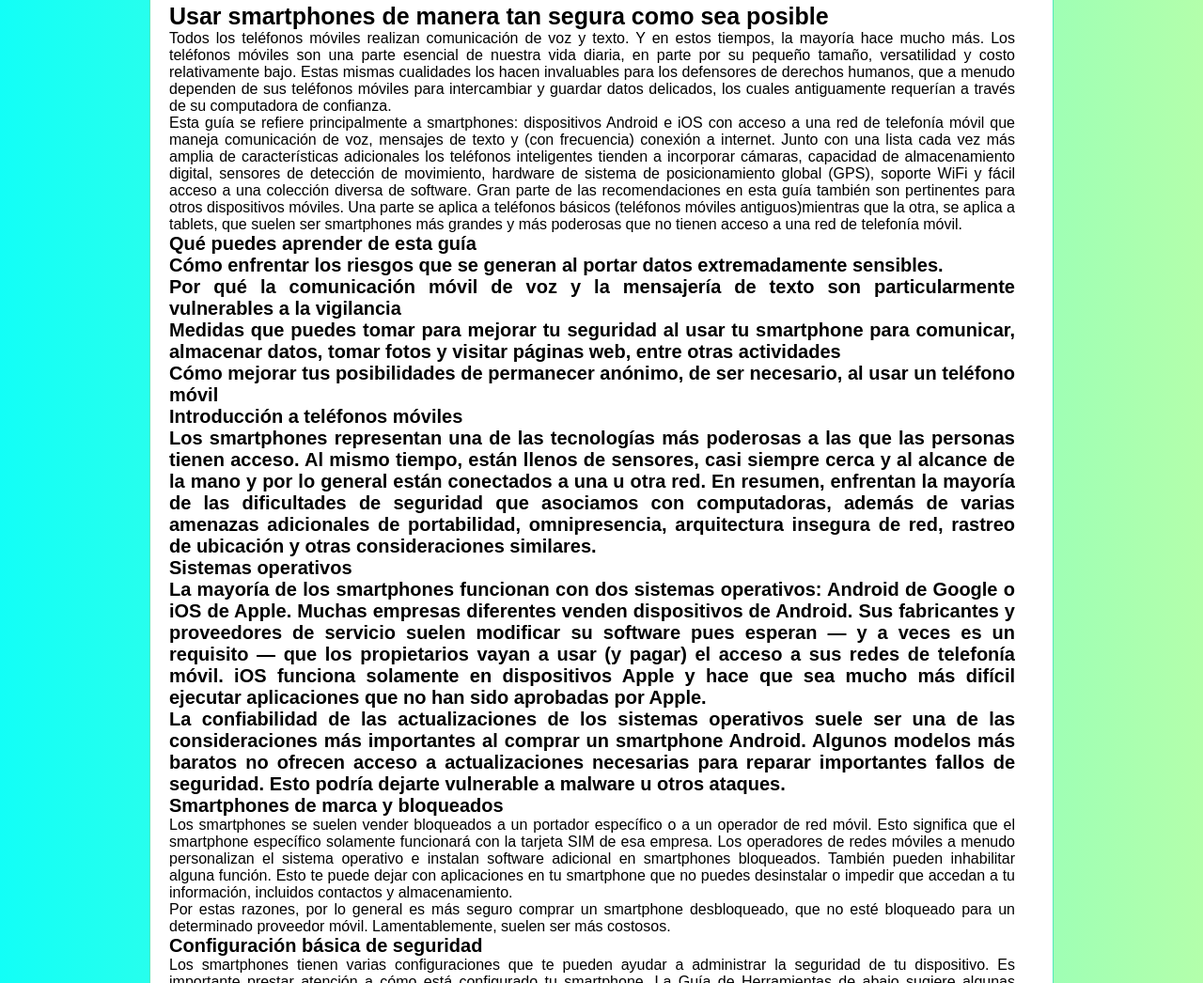
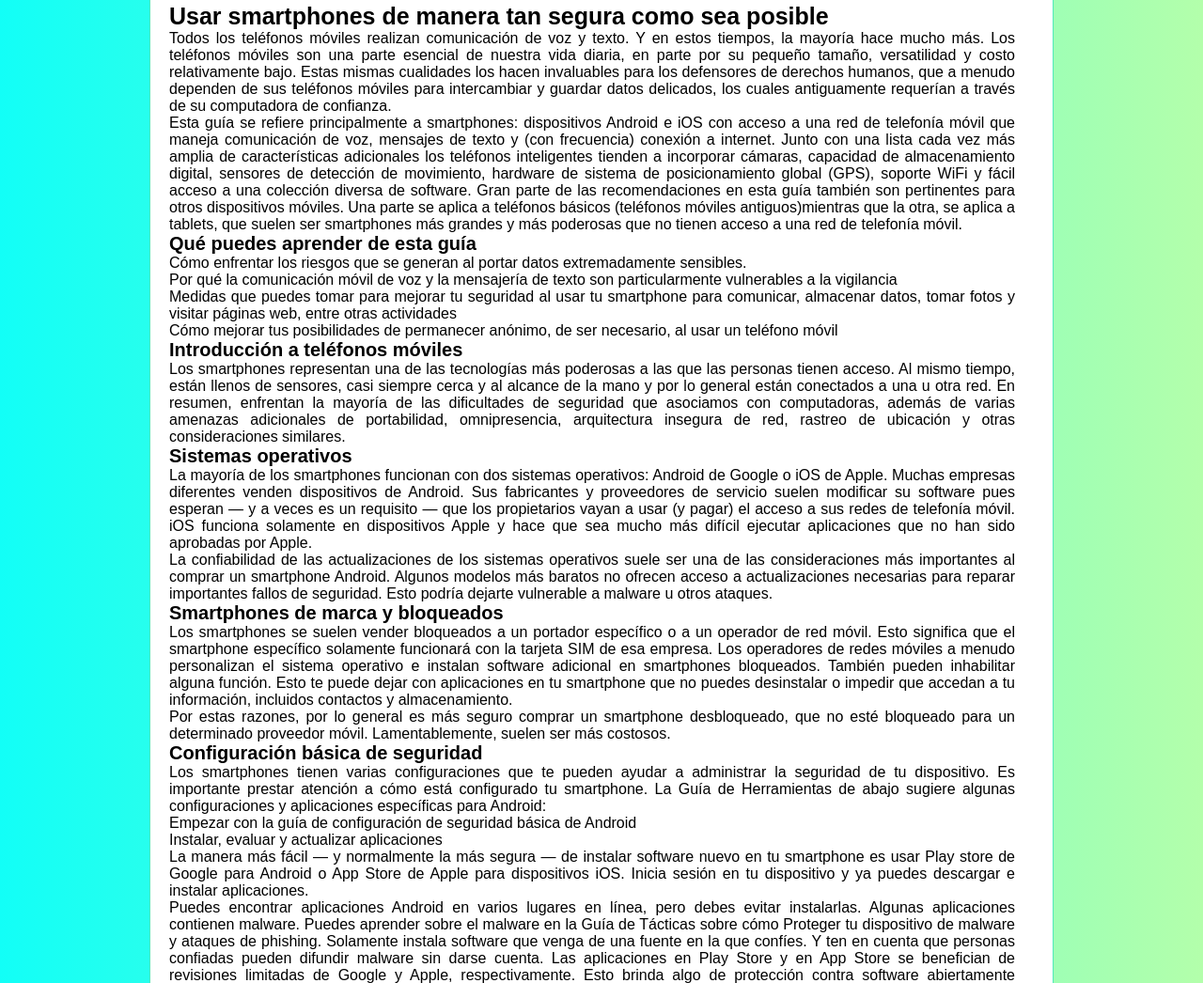
Before and after one commit to informatica604/rosario, a plain HTML site: page paguina6.html in a window 1280 px wide. Shown: the part 137-1183 px from the top of the page at 94% size. Drawn offline with Linux system fonts and the light colour scheme.

Commit message:
Add files via upload

```diff
--- a/paguina6.html
+++ b/paguina6.html
@@ -30,17 +30,17 @@
 Todos los teléfonos móviles realizan comunicación de voz y texto. Y en estos tiempos, la mayoría hace mucho más. Los teléfonos móviles son una parte esencial de nuestra vida diaria, en parte por su pequeño tamaño, versatilidad y costo relativamente bajo. Estas mismas cualidades los hacen invaluables para los defensores de derechos humanos, que a menudo dependen de sus teléfonos móviles para intercambiar y guardar datos delicados, los cuales antiguamente requerían a través de su computadora de confianza.<br>
 
 Esta guía se refiere principalmente a smartphones: dispositivos Android e iOS con acceso a una red de telefonía móvil que maneja comunicación de voz, mensajes de texto y (con frecuencia) conexión a internet. Junto con una lista cada vez más amplia de características adicionales los teléfonos inteligentes tienden a incorporar cámaras, capacidad de almacenamiento digital, sensores de detección de movimiento, hardware de sistema de posicionamiento global (GPS), soporte WiFi y fácil acceso a una colección diversa de software. Gran parte de las recomendaciones en esta guía también son pertinentes para otros dispositivos móviles. Una parte se aplica a teléfonos básicos (teléfonos móviles antiguos)mientras que la otra, se aplica a tablets, que suelen ser smartphones más grandes y más poderosas que no tienen acceso a una red de telefonía móvil.<br>
-<h2>Qué puedes aprender de esta guía<h2>
+<h2>Qué puedes aprender de esta guía</h2>
 
     Cómo enfrentar los riesgos que se generan al portar datos extremadamente sensibles.<br>
     Por qué la comunicación móvil de voz y la mensajería de texto son particularmente vulnerables a la vigilancia<br>
     Medidas que puedes tomar para mejorar tu seguridad al usar tu smartphone para comunicar, almacenar datos, tomar fotos y visitar páginas web, entre otras actividades<br>
     Cómo mejorar tus posibilidades de permanecer anónimo, de ser necesario, al usar un teléfono móvil<br>
 
-<h2>Introducción a teléfonos móviles<h2>
+<h2>Introducción a teléfonos móviles</h2>
 
 Los smartphones representan una de las tecnologías más poderosas a las que las personas tienen acceso. Al mismo tiempo, están llenos de sensores, casi siempre cerca y al alcance de la mano y por lo general están conectados a una u otra red. En resumen, enfrentan la mayoría de las dificultades de seguridad que asociamos con computadoras, además de varias amenazas adicionales de portabilidad, omnipresencia, arquitectura insegura de red, rastreo de ubicación y otras consideraciones similares.<br>
-<h2>Sistemas operativos<h2>
+<h2>Sistemas operativos</h2>
 
 La mayoría de los smartphones funcionan con dos sistemas operativos: Android de Google o iOS de Apple. Muchas empresas diferentes venden dispositivos de Android. Sus fabricantes y proveedores de servicio suelen modificar su software pues esperan — y a veces es un requisito — que los propietarios vayan a usar (y pagar) el acceso a sus redes de telefonía móvil. iOS funciona solamente en dispositivos Apple y hace que sea mucho más difícil ejecutar aplicaciones que no han sido aprobadas por Apple.<br>
 
```
